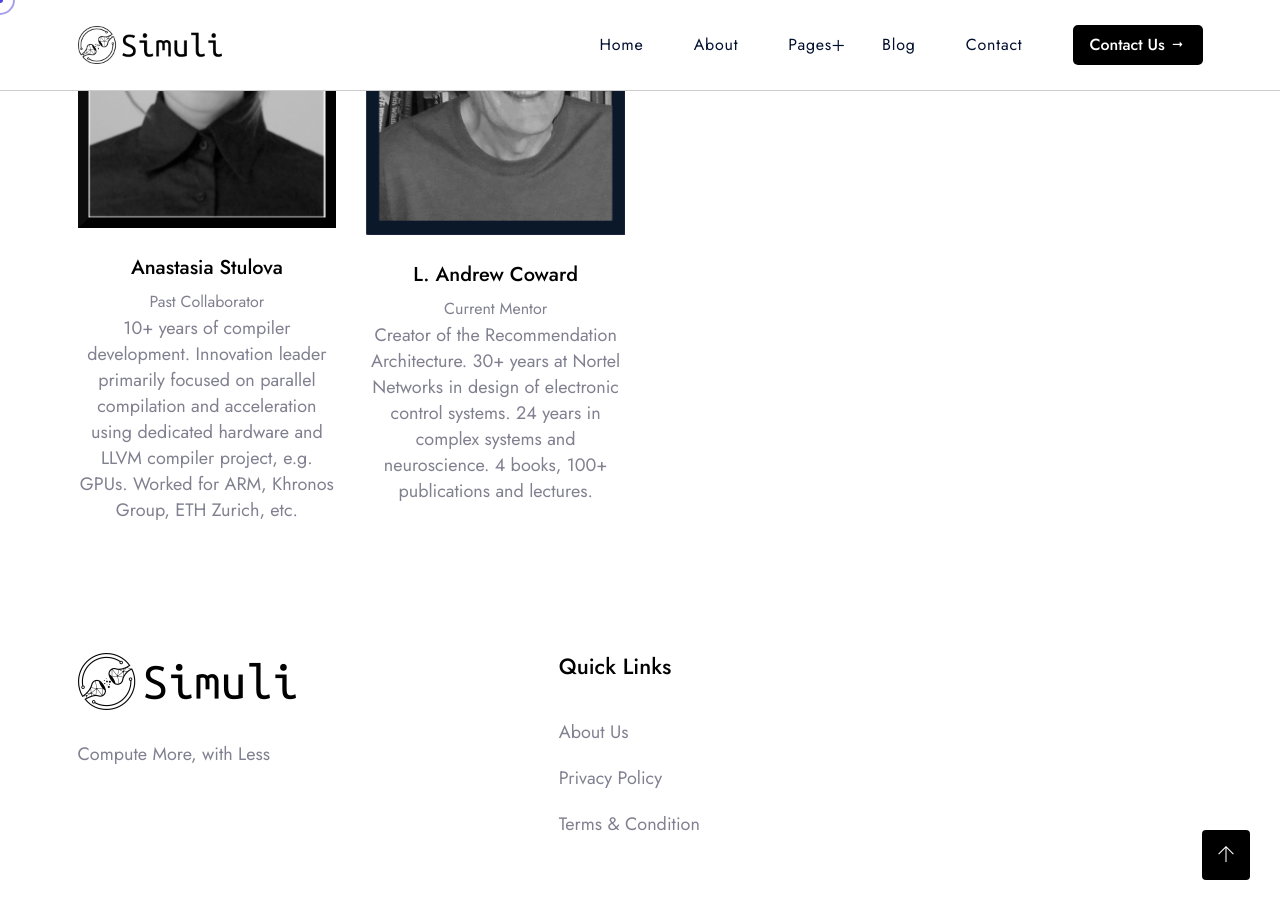
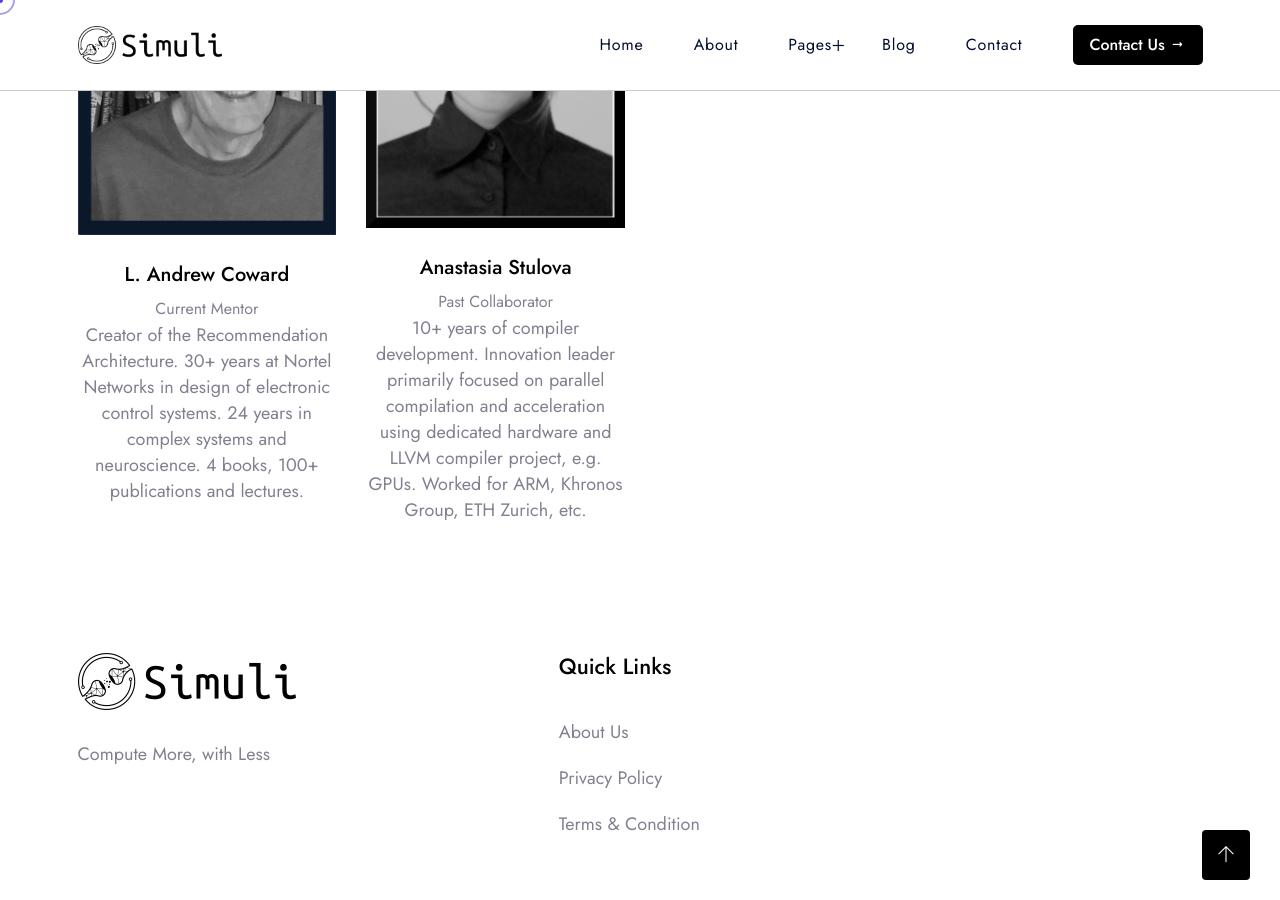
Before and after one commit to simuliinc/simuliinc.github.io, a Jekyll site: the page built from team.md, in a window 1280 px wide and 900 px high, scrolled down 2645 px. Built offline with Jekyll 4.4.1, drawn with Linux system fonts in a browser that asks for light colours; some of the changed lines change nothing that is shown.

Commit message:
Update _config.yml

```diff
--- a/_config.yml
+++ b/_config.yml
@@ -671,13 +671,12 @@ engineers:
   profession: High-Dimensional Computing Expert
   description: PhD UMD & MSc in Computer Science. 14+ publications in high-dimensional computing, IEE chair of HDC conference. Worked for the US Army, Keystone Automotive, Penn State University.
 mentors:
-
-- image: assets/img/team/stulova.png
-  username: Anastasia Stulova
-  profession: Past Collaborator
-  description: 10+ years of compiler development. Innovation leader primarily focused on parallel compilation and acceleration using dedicated hardware and LLVM compiler project, e.g. GPUs. Worked for ARM, Khronos Group, ETH Zurich, etc.
 - image: assets/img/team/4.png
   username: L. Andrew Coward
   profession: Current Mentor
   description: Creator of the Recommendation Architecture. 30+ years at Nortel Networks in design of electronic control systems. 24 years in complex systems and neuroscience. 4 books, 100+ publications and lectures.
   web: http://www.landrewcoward.com/
+- image: assets/img/team/stulova.png
+  username: Anastasia Stulova
+  profession: Past Collaborator
+  description: 10+ years of compiler development. Innovation leader primarily focused on parallel compilation and acceleration using dedicated hardware and LLVM compiler project, e.g. GPUs. Worked for ARM, Khronos Group, ETH Zurich, etc.
```
